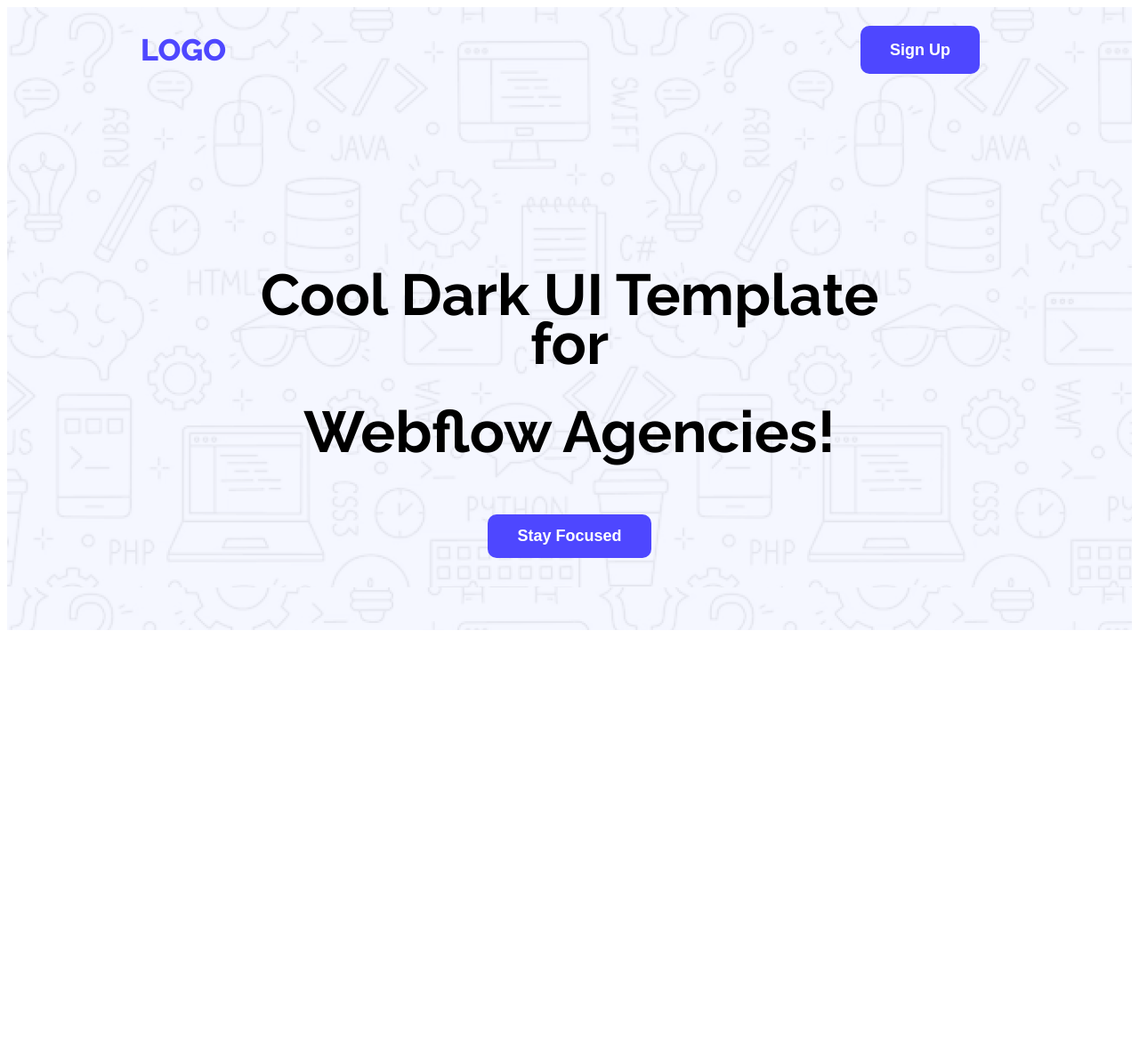
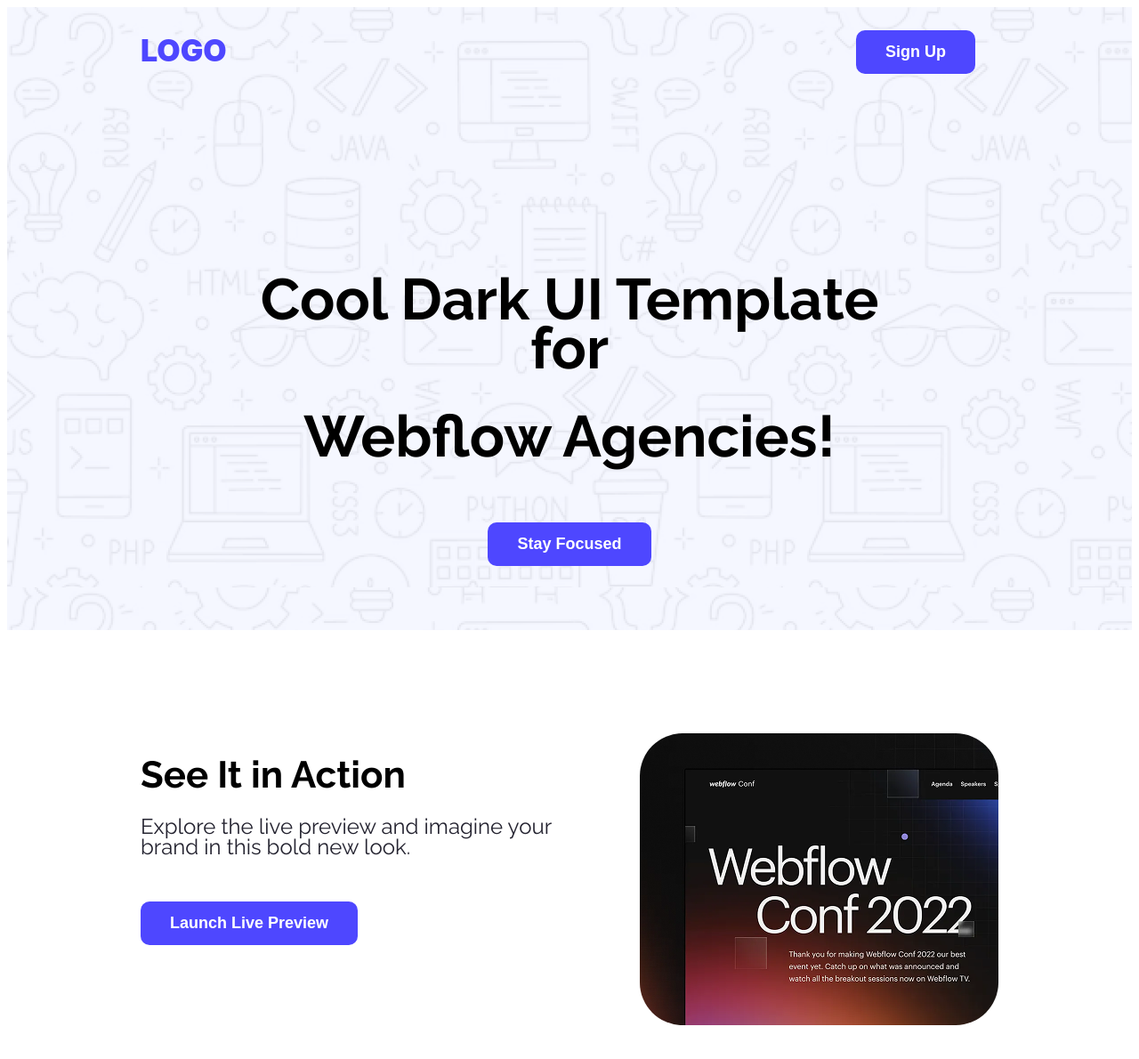
Before and after one commit to stackdaemon/portfolio-web, a plain HTML site: page index.html in a window 1280 px wide. Shown: the whole page at 89% size. Before the commit the page ends 800 px from the top, so only its background shows below. Drawn offline with Linux system fonts and the light colour scheme.

Commit message:
Add Action section with title, subtitle,preview button and image layout"

```diff
--- a/css/style.css
+++ b/css/style.css
@@ -1,6 +1,13 @@
 .raleway-normal {
   font-family: "Raleway", sans-serif;
   font-optical-sizing: auto;
+  font-style: normal;
+}
+
+.inter-normal {
+  font-family: "Inter", sans-serif;
+  font-optical-sizing: auto;
+
   font-style: normal;
 }
 
@@ -12,11 +19,10 @@ nav {
 }
 .nav_title {
   font-size: 34px;
-  font-weight: 800;
+  font-weight:900;
   color: #4e47ff;
-
 }
-.btn_nav {
+/* .btn_nav {
   background-color: #4e47ff;
   color: white;
   padding: 14px 33px;
@@ -25,6 +31,22 @@ nav {
   font-weight: bold;
   margin: 21px;
   border: none;
+
+
+} */
+ .btn_nav{
+  background-color: #4e47ff;
+  color: white;
+  padding: 14px 33px;
+  font-size: 18px;
+  border-radius: 10px;
+  font-weight: bold;
+  margin: 26px;
+  border: none;
+ }
+.btn_nav a {
+  text-decoration: none;
+  color: white;
 }
 .btn_nav:hover{
   background-color:#5f3939;
@@ -33,6 +55,7 @@ nav {
 .header_bg{
   background-image: url('../Assets/Hero-bg.png');
  height: 700px;
+
 }
 .banner{
   text-align: center;
@@ -43,3 +66,29 @@ nav {
   font-size: 65px;
   font-weight:bold;
 }
+
+/* Action style */
+.action_containar{
+  display: flex;
+  justify-content: space-between;
+  margin: 116px 150px;
+}
+.action_contant{
+  max-width: 520px;
+  line-height: 23px;
+}
+.action_contant button{
+  margin-left: 0px;
+
+}
+.action_title{
+  font-size:42px ;
+  font-weight: bold;
+}
+.action_subtitle{
+  font-size: 24px;
+  color: #242330;
+}
+.action_img{
+  border-radius: 48px;
+}
--- a/index.html
+++ b/index.html
@@ -15,16 +15,33 @@
   <body class="raleway-normal ">
     <header class="header_bg">
       <nav>
-        <h1 class="nav_title">LOGO</h1>
-        <button class="btn_nav">Sign Up</button>
+        <h1 class="nav_title  inter-normal">LOGO</h1>
+        <!-- <a  href=""><button class="btn_nav">Sign Up</button></a> -->
+         <button class="btn_nav"><a  href="">Sign Up</a></button>
       </nav>
       <div class="banner">
         <h1 class="banner_title">Cool Dark UI Template for</h1>
         <h1 class="banner_title">Webflow Agencies!</h1>
-        <button class="btn_nav">Stay Focused</button>
+        <button class="btn_nav"><a href="">Stay Focused</a></button>
       </div>
     </header>
-    <main></main>
+    <main>
+      <section>
+        <div class="action_containar">
+          <div class="action_contant">
+            <h1 class="action_title">See It in Action</h1>
+            <p class="action_subtitle">Explore the live preview and imagine your brand in this bold new look.</p>
+            <button class="btn_nav" ><a href="">Launch Live Preview</a></button>
+          </div>
+          <div>
+            <img class="action_img" src="./Assets/wc-mini.png" alt="">
+          </div>
+        </div>
+      </section>
+      <section>
+
+      </section>
+    </main>
     <footer></footer>
   </body>
 </html>
```
